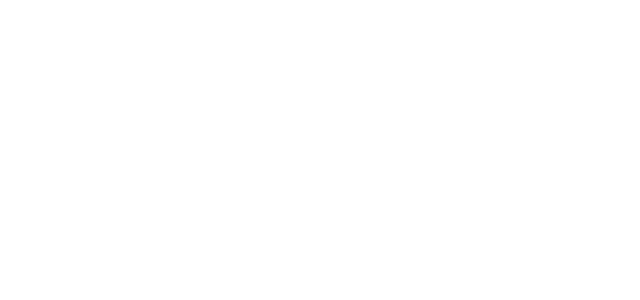
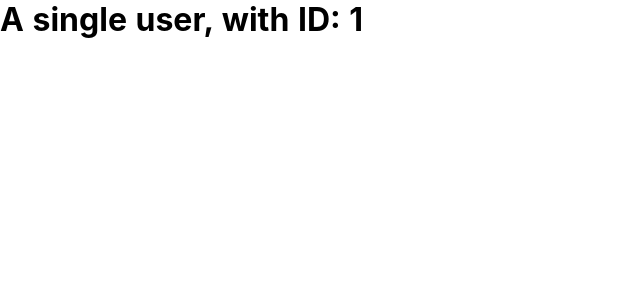
Before and after one commit to crea00/nuxt-course, a Nuxt app: page /users/1 in a window 1280 px wide. Before the commit this address had no page. Shown: the top 300 px of the page, without its empty margins (0-640 px from the left). Built offline with nearby package versions, Linux system fonts and the light colour scheme.

Commit message:
#013 Creating a Route with a Dynamic Path

```diff
--- /dev/null
+++ b/pages/users/_id/index.vue
@@ -0,0 +1,3 @@
+<template>
+  <h1>A single user, with ID: {{ $route.params.id }}</h1>
+</template>
```
